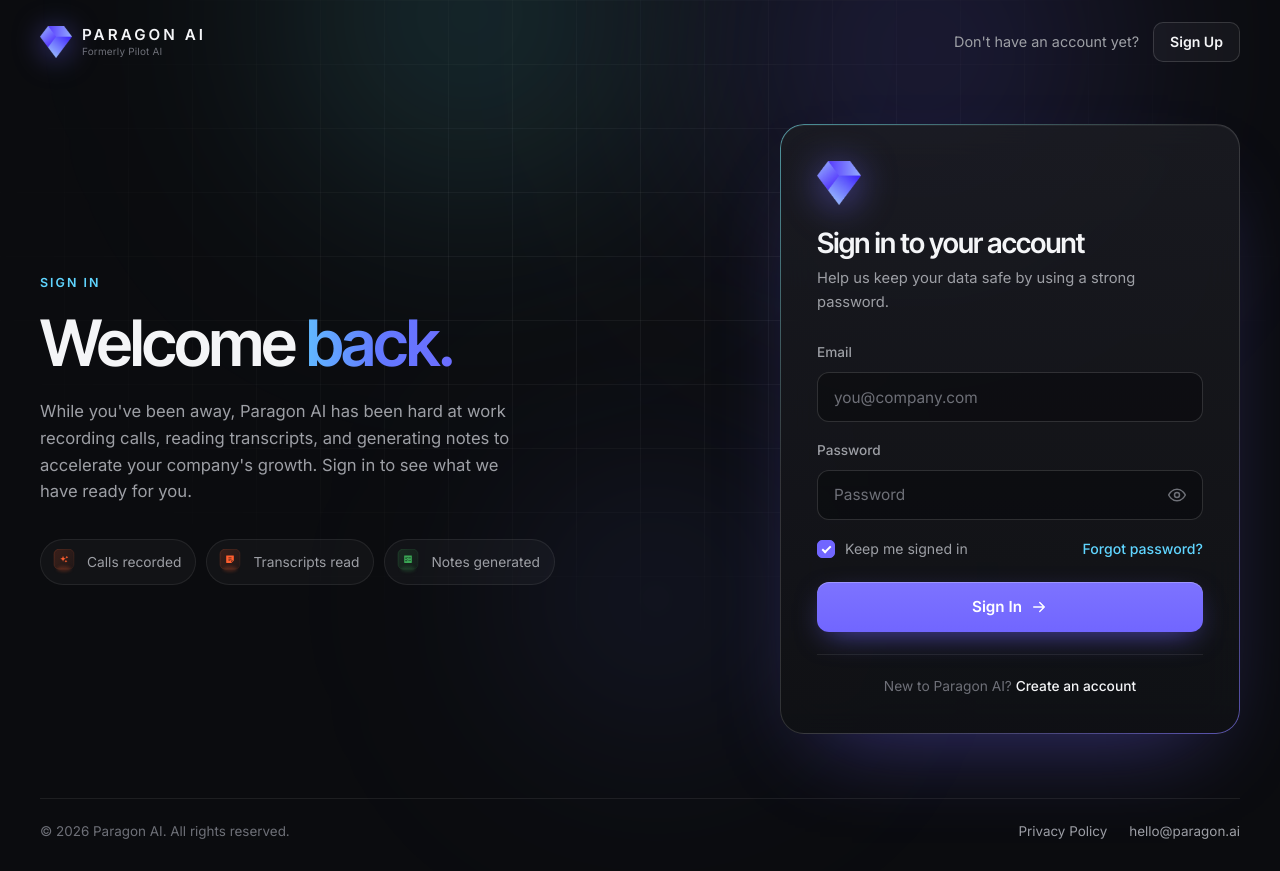
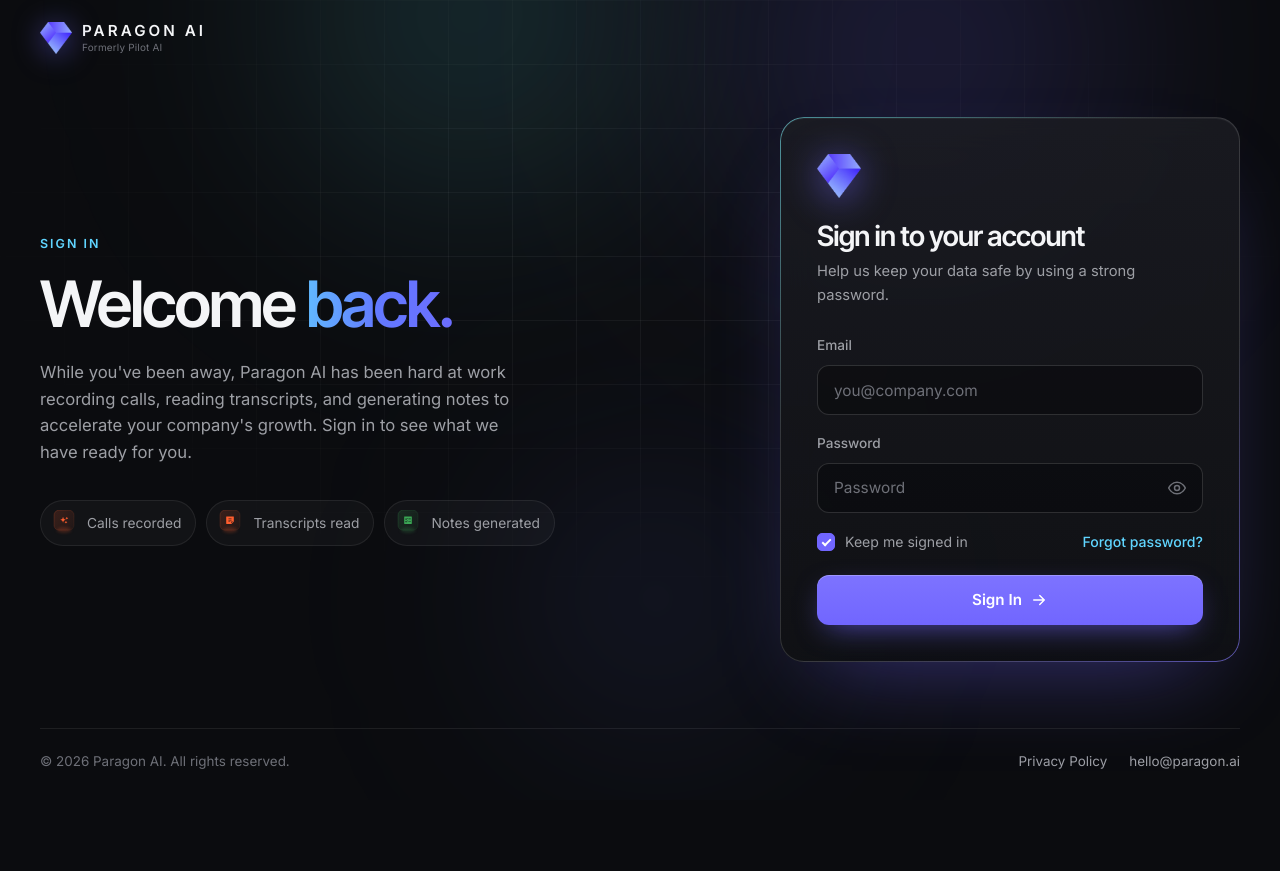
Before and after one commit to gitmrlu/paragon-sales-site, a plain HTML site: page login/index.html in a window 1280 px wide. After the commit the page ends 800 px from the top, so only its background shows below. Drawn offline with Linux system fonts and the light colour scheme.

Commit message:
Login: remove sign-up links

```diff
--- a/login/index.html
+++ b/login/index.html
@@ -19,9 +19,6 @@
     .auth::before{content:"";position:absolute;inset:0;z-index:-1;background-image:linear-gradient(var(--line) 1px,transparent 1px),linear-gradient(90deg,var(--line) 1px,transparent 1px);background-size:64px 64px;mask-image:radial-gradient(ellipse 70% 60% at 50% 30%,#000 20%,transparent 75%);-webkit-mask-image:radial-gradient(ellipse 70% 60% at 50% 30%,#000 20%,transparent 75%);opacity:.6}
     .auth .aurora{z-index:-1}
     .auth__top{width:min(1200px,100% - 48px);margin:0 auto;display:flex;align-items:center;justify-content:space-between;gap:16px;padding:22px 0}
-    .auth__signup{display:flex;align-items:center;gap:14px;font-size:.9rem;color:var(--muted)}
-    .btn--ghost{background:rgba(255,255,255,.04);color:var(--text);border:1px solid var(--line-2)}
-    .btn--ghost:hover{background:rgba(255,255,255,.08);border-color:rgba(255,255,255,.24)}
     .auth__main{flex:1;width:min(1200px,100% - 48px);margin:0 auto;display:grid;grid-template-columns:1.05fr minmax(0,460px);align-items:center;gap:72px;padding:40px 0 64px}
     .auth__copy .h1{font-size:clamp(2.6rem,5vw,4.4rem)}
     .auth__copy .lead{margin-top:22px;max-width:30em}
@@ -62,8 +59,6 @@
     .lform__alert[hidden]{display:none}
     .lform__alert svg{flex:none;width:20px;height:20px;margin-top:1px;fill:none;stroke:#FF8A80;stroke-width:2;stroke-linecap:round;stroke-linejoin:round}
     .lform__alert a{color:#fff;font-weight:600}
-    .card__note{margin-top:22px;padding-top:20px;border-top:1px solid var(--line);font-size:.86rem;color:var(--dim);text-align:center}
-    .card__note a{color:var(--text);font-weight:500;text-decoration:none}.card__note a:hover{text-decoration:underline}
     .auth__foot{width:min(1200px,100% - 48px);margin:0 auto;display:flex;justify-content:space-between;gap:16px;padding:22px 0 28px;border-top:1px solid var(--line);font-size:.84rem;color:var(--dim)}
     .auth__foot nav{display:flex;gap:22px}
     .auth__foot a{color:var(--muted);text-decoration:none}.auth__foot a:hover{color:var(--text)}
@@ -73,7 +68,6 @@
     }
     @media (max-width:640px){
       .auth__top,.auth__main,.auth__foot{width:calc(100% - 32px)}
-      .auth__signup span{display:none}
       .auth__copy .h1{font-size:2.5rem}.auth__copy .lead{font-size:1rem;margin-top:14px}.auth__chips{display:none}
       .card{padding:26px 22px}.card__gem{display:none}.card h2{font-size:1.5rem}
       .auth__foot{flex-direction:column-reverse;align-items:center;text-align:center;gap:10px}
@@ -94,7 +88,6 @@
       <img src="/assets/logos/paragon-gem-96.png" alt="" width="34" height="34">
       <span class="brand__text"><span class="brand__name">PARAGON AI</span><span class="brand__sub">Formerly Pilot AI</span></span>
     </a>
-    <div class="auth__signup"><span>Don't have an account yet?</span><a class="btn btn--ghost btn--sm" href="https://app.paragon.ai/signup">Sign Up</a></div>
   </header>
 
   <main class="auth__main" id="main">
@@ -140,7 +133,6 @@
         </div>
         <button class="btn btn--primary btn--block" type="submit"><span class="btn__label">Sign In</span><span class="spinner" aria-hidden="true"></span><svg class="btn__arrow" viewBox="0 0 24 24" aria-hidden="true"><path d="M5 12h14M13 6l6 6-6 6"/></svg></button>
       </form>
-      <p class="card__note">New to Paragon AI? <a href="https://app.paragon.ai/signup">Create an account</a></p>
     </section>
   </main>
 
```
